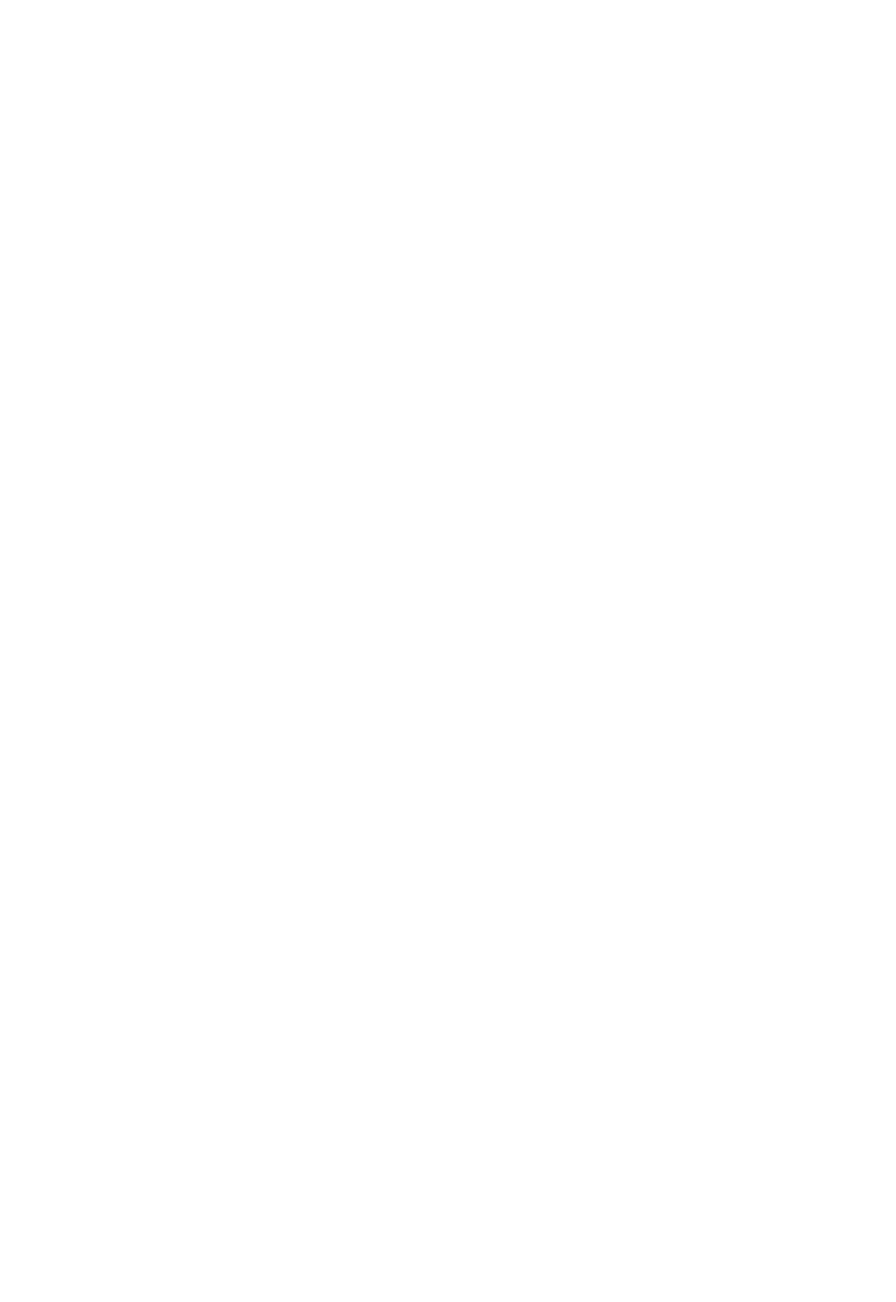
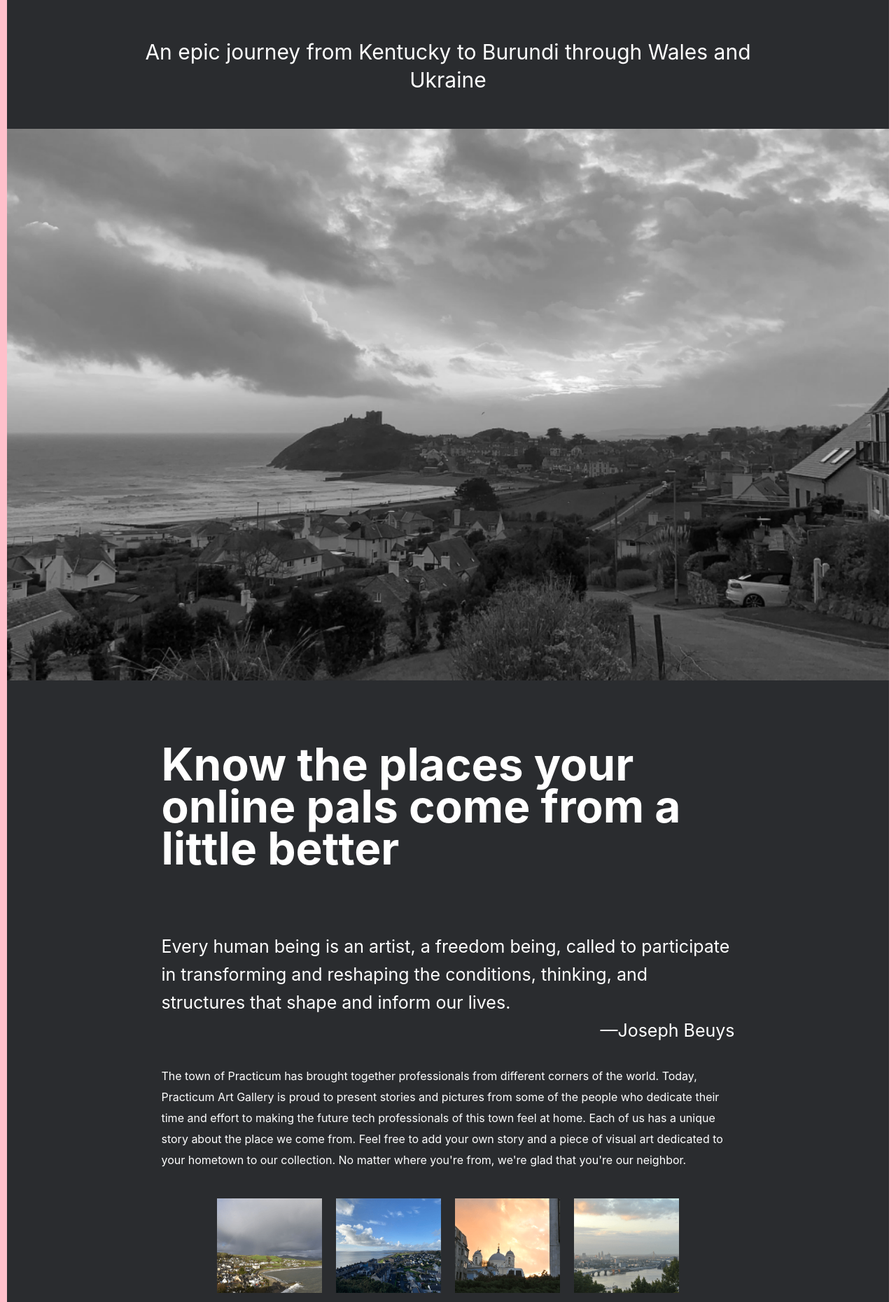
Before and after one commit to rhwette/portland-to-portland, a React (Create React App) app: page / in a window 1280 px wide. Shown: the part 301-2161 px from the top of the page at 70% size. Before the commit the page ends 800 px from the top, so only its background shows below. Built offline with nearby package versions, Linux system fonts and the light colour scheme.

Commit message:
added Intro Component

```diff
--- a/src/App.js
+++ b/src/App.js
@@ -2,6 +2,7 @@ import React from 'react';
 import { Grid, GridItem, Box } from '@chakra-ui/react';
 import './App.css';
 import Header from './components/Header/Header';
+import Intro from './components/Intro/Intro';
 
 function App() {
   return (
@@ -15,12 +16,12 @@ function App() {
                                   "footer"
                                   `}
         >
-          <GridItem area="header" bg="lightblue">
+          <GridItem area="header" bg="#2A2C2F">
             <Header />
           </GridItem>
 
-          <GridItem area="intro" bg="lightgreen">
-            Intro
+          <GridItem area="intro" bg="#2A2C2F">
+            <Intro />
           </GridItem>
 
           <GridItem area="locations" bg="lightslategray">
--- a/src/components/Header/Header.js
+++ b/src/components/Header/Header.js
@@ -1,10 +1,10 @@
 import { Flex, Image } from '@chakra-ui/react';
-import logo from '../../assets/images/logo.png';
+import headerImage from '../../assets/images/logo.png';
 
 const Header = () => {
   return (
     <Flex justifyContent="left" alignItems={'center'}>
-      <Image src={logo} boxSize="60px" marginLeft={'10px'} />
+      <Image src={headerImage} boxSize="60px" marginLeft={'10px'} />
     </Flex>
   );
 };
--- /dev/null
+++ b/src/components/Intro/Intro.css
@@ -0,0 +1,45 @@
+.introTextLarge {
+    color: #fff;
+    font-size: 64px;
+    font-weight: bold;
+    text-align: center;
+    line-height: 60px;
+}
+
+.introTextMedium {
+    color: #fff;
+    font-size: 30px;
+    font-weight: normal;
+    text-align: center;
+    line-height: 40px;
+}
+
+.introTextMediumSmall {
+    color: #fff;
+    font-size: 25px;
+    font-weight: normal;
+    text-align: center;
+    line-height: 40px;
+}
+
+.introTextSmall {
+    color: #fff;
+    font-size: 16px;
+    font-weight: normal;
+    text-align: center;
+    line-height: 30px;
+}
+
+.introGrid {
+        display: grid;
+        grid-template-columns: 1fr 1fr 1fr 1fr ;
+        gap: 20px;
+    }
+
+    @media screen and (max-width:768px) {
+        .introGrid {
+            display: grid;
+            grid-template-columns: 1fr 1fr  ;
+            gap: 20px;
+        }
+    }
--- /dev/null
+++ b/src/components/Intro/Intro.js
@@ -0,0 +1,110 @@
+import { Flex, Image, Text, Box, Grid } from '@chakra-ui/react';
+import introImage from '../../assets/images/intro.png';
+import './Intro.css';
+import gridImage1a from '../../assets/images/grid1-1.png';
+import gridImage1b from '../../assets/images/grid1-2.png';
+import gridImage1c from '../../assets/images/grid1-3.png';
+import gridImage1d from '../../assets/images/grid1-4.png';
+import gridImage2a from '../../assets/images/grid2-1.png';
+import gridImage2b from '../../assets/images/grid2-2.png';
+import gridImage2c from '../../assets/images/grid2-3.png';
+import gridImage2d from '../../assets/images/grid2-4.png';
+
+const Intro = () => {
+  return (
+    <>
+      <Flex justifyContent={'center'}>
+        <Text className="introTextLarge" w={'50%'} mt={'125px'}>
+          From Homeland to Homeland
+        </Text>
+      </Flex>
+
+      <Flex justifyContent={'center'}>
+        <Text className="introTextMedium" w={'75%'} mt="50px">
+          An epic journey from Kentucky to Burundi through Wales and Ukraine
+        </Text>
+      </Flex>
+
+      <Flex justifyContent="center">
+        <Image src={introImage} boxSize="100%" mt="50px" mb="40px" />
+      </Flex>
+
+      <Flex justifyContent={'center'}>
+        <Text
+          className="introTextLarge"
+          textAlign={'left'}
+          w={'65%'}
+          mt="50px"
+          mb="40px"
+        >
+          Know the places your online pals come from a little better
+        </Text>
+      </Flex>
+
+      <Flex justifyContent={'center'}>
+        <Text
+          className="introTextMediumSmall"
+          textAlign={'left'}
+          w={'65%'}
+          mt="50px"
+          //   mb="40px"
+        >
+          Every human being is an artist, a freedom being, called to participate
+          in transforming and reshaping the conditions, thinking, and structures
+          that shape and inform our lives.
+        </Text>
+      </Flex>
+
+      <Flex justifyContent={'center'}>
+        <Text
+          className="introTextMediumSmall"
+          textAlign={'right'}
+          w={'65%'}
+          //   mt="50px"
+          mb="30px"
+        >
+          &#8212;Joseph Beuys
+        </Text>
+      </Flex>
+
+      <Flex justifyContent={'center'}>
+        <Text
+          className="introTextSmall"
+          textAlign={'left'}
+          w={'65%'}
+          //   mt="50px"
+          mb="40px"
+        >
+          The town of Practicum has brought together professionals from
+          different corners of the world. Today, Practicum Art Gallery is proud
+          to present stories and pictures from some of the people who dedicate
+          their time and effort to making the future tech professionals of this
+          town feel at home. Each of us has a unique story about the place we
+          come from. Feel free to add your own story and a piece of visual art
+          dedicated to your hometown to our collection. No matter where you're
+          from, we're glad that you're our neighbor.
+        </Text>
+      </Flex>
+
+      <Box display="flex" justifyContent={'center'}>
+        <Grid className="introGrid">
+          <Image src={gridImage1a} boxSize="150px" pb="15px" />
+          <Image src={gridImage1b} boxSize="150px" pb="15px" />
+          <Image src={gridImage1c} boxSize="150px" pb="15px" />
+          <Image src={gridImage1d} boxSize="150px" pb="15px" />
+        </Grid>
+      </Box>
+
+      <Box display="flex" justifyContent={'center'}>
+        <Grid className="introGrid">
+          <Image src={gridImage2a} boxSize="150px" pb="15px" />
+          <Image src={gridImage2b} boxSize="150px" pb="15px" />
+          <Image src={gridImage2c} boxSize="150px" pb="15px" />
+          <Image src={gridImage2d} boxSize="150px" pb="15px" />
+        </Grid>
+      </Box>
+    </>
+  );
+};
+
+export default Intro;
```
Also changed, not shown: src/assets/images/intro.png (renamed from src/assets/images/header.png), src/components/Header/Header.css (added).
